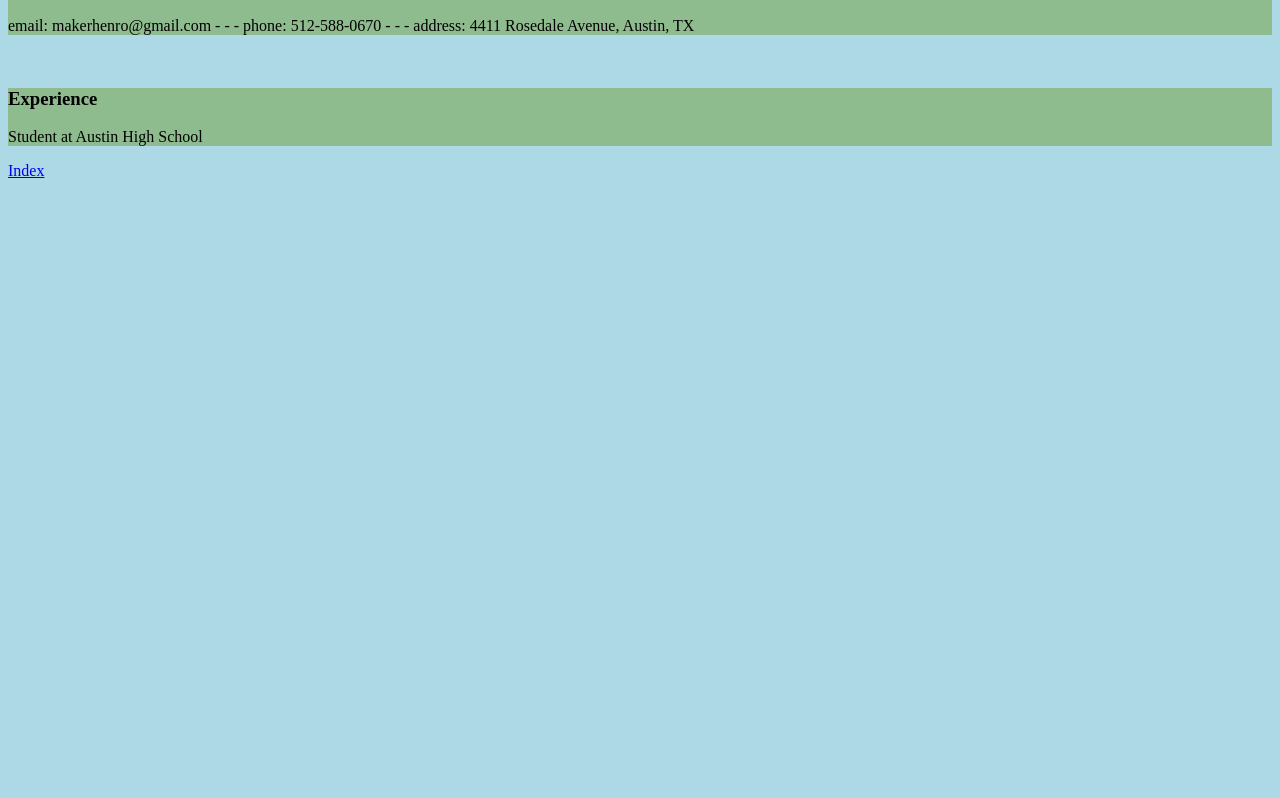
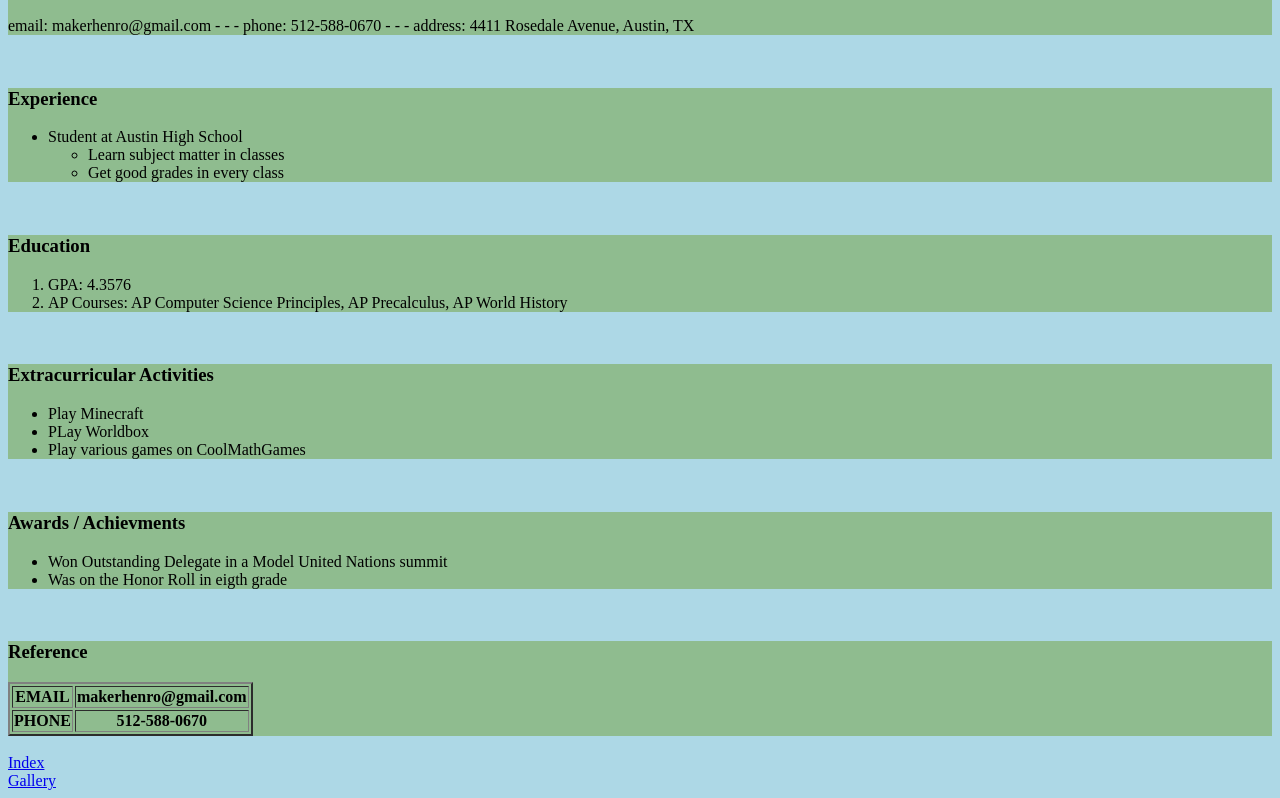
Before and after one commit to HR-Palmer/HR-Palmer.github.io, a plain HTML site: page resume.html in a window 1280 px wide. Shown: the part 383-1181 px from the top of the page. Before the commit the page ends 800 px from the top, so only its background shows below. Drawn offline with Linux system fonts and the light colour scheme.

Commit message:
Index and Resume

```diff
--- a/resume.html
+++ b/resume.html
@@ -13,8 +13,57 @@
         <br>
         <div style="background-color:darkseagreen">
             <h3>Experience</h3>
-            <p>Student at Austin High School</p>
+            <ul>
+                <LI>Student at Austin High School
+                    <ul>
+                        <li>Learn subject matter in classes</li>
+                        <li>Get good grades in every class</li>
+                    </ul>
+                </LI>
+            </ul>
         </div>
+        <br>
+        <div style="background-color: darkseagreen">
+            <h3>Education</h3>
+            <ol>
+                <li>GPA: 4.3576</li>
+                <li>AP Courses: AP Computer Science Principles, AP Precalculus, AP World History</li>
+            </ol>
+        </div>
+        <br>
+        <div style="background-color: darkseagreen">
+            <h3>Extracurricular Activities</h3>
+            <ul>
+                <li>Play Minecraft</li>
+                <li>PLay Worldbox</li>
+                <li>Play various games on CoolMathGames</li>
+            </ul>
+        </div>
+        <br>
+        <div style="background-color: darkseagreen">
+            <h3>Awards / Achievments</h3>
+            <ul>
+                <li>Won Outstanding Delegate in a Model United Nations summit</li>
+                <li>Was on the Honor Roll in eigth grade</li>
+            </ul>
+        </div>
+        <br>
+        <div style="background-color: darkseagreen">
+            <h3>Reference</h3>
+            <table border="2">
+                <tr>
+                    <th>EMAIL</th>
+                    <th>makerhenro@gmail.com</th>
+                </tr>
+                <tr>
+                    <th>PHONE</th>
+                    <th>512-588-0670</th>
+                </tr>
+            </table>
+        </div>
+        <br>
         <a href="index.html">Index</a>
+        <br>
+        <a href="gallery.html">Gallery</a>
     </body>
 </html>
```
Also changed, not shown: gallery.html (added, +14 -0 lines), index.html (+3 -1 lines).
